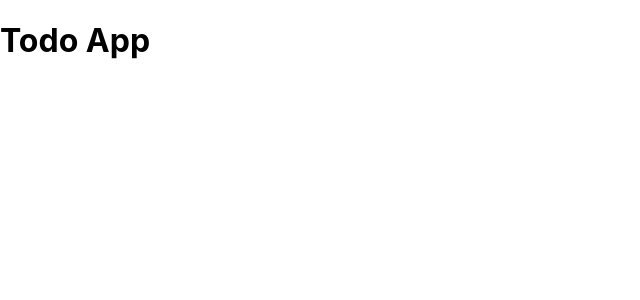
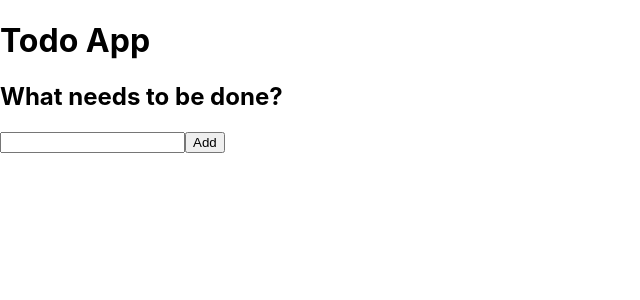
Before and after one commit to cgaona1/Senior-Project-Course-Work, a React (Create React App) app in the folder Todo-Project/todo-app/: page / in a window 1280 px wide. Shown: the top 300 px of the page, without its empty margins (0-640 px from the left). Built offline with nearby package versions, Linux system fonts and the light colour scheme.

Commit message:
Added a text field with an add button

```diff
--- a/Todo-Project/todo-app/src/App.js
+++ b/Todo-Project/todo-app/src/App.js
@@ -4,7 +4,21 @@ function App(props) {
   return (
     <div className="todoapp">
       <h1>Todo App</h1>
-
+      <form>
+        <h2>
+          What needs to be done?
+        </h2>
+        <input
+          type = "text"
+          id = "new-todo-input"
+          className = ""
+          name = "text"
+          autoComplete = "off"
+        />
+        <button type="submit" className="">
+          Add
+        </button>
+      </form>
     </div>
   );
 }
```
